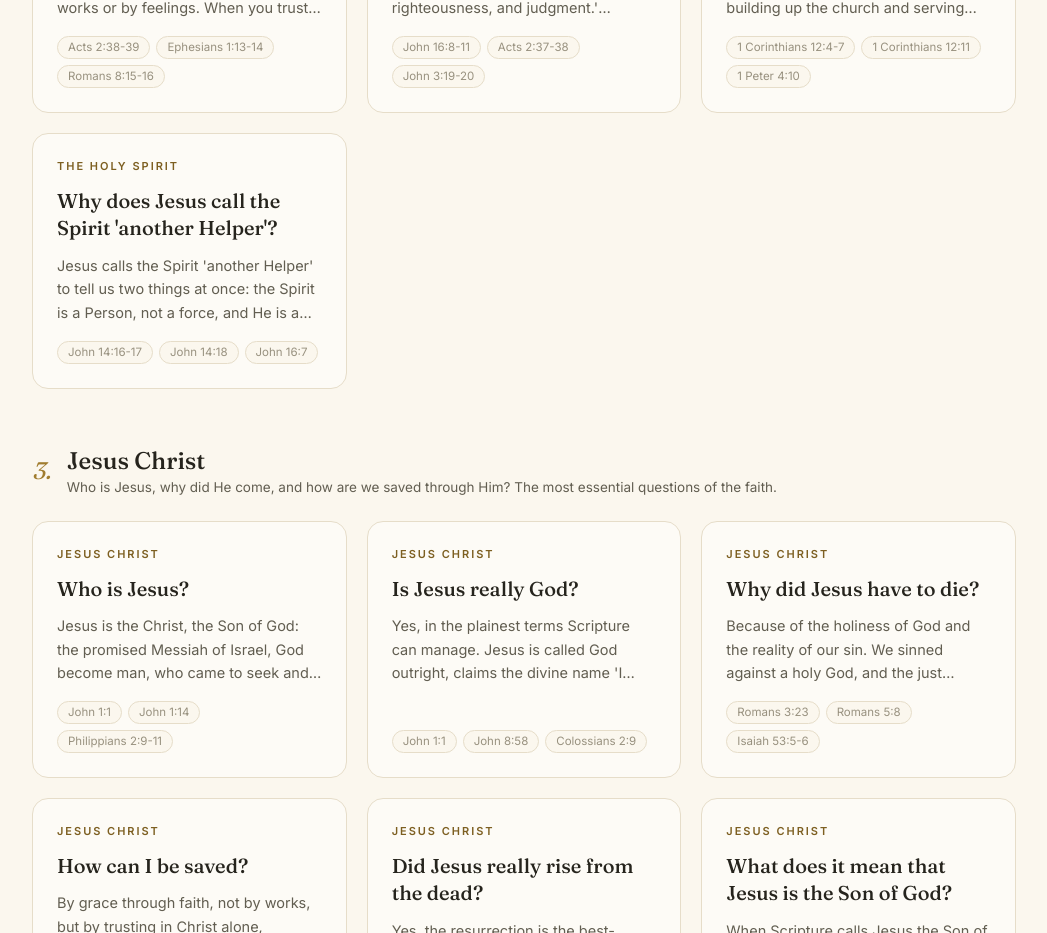
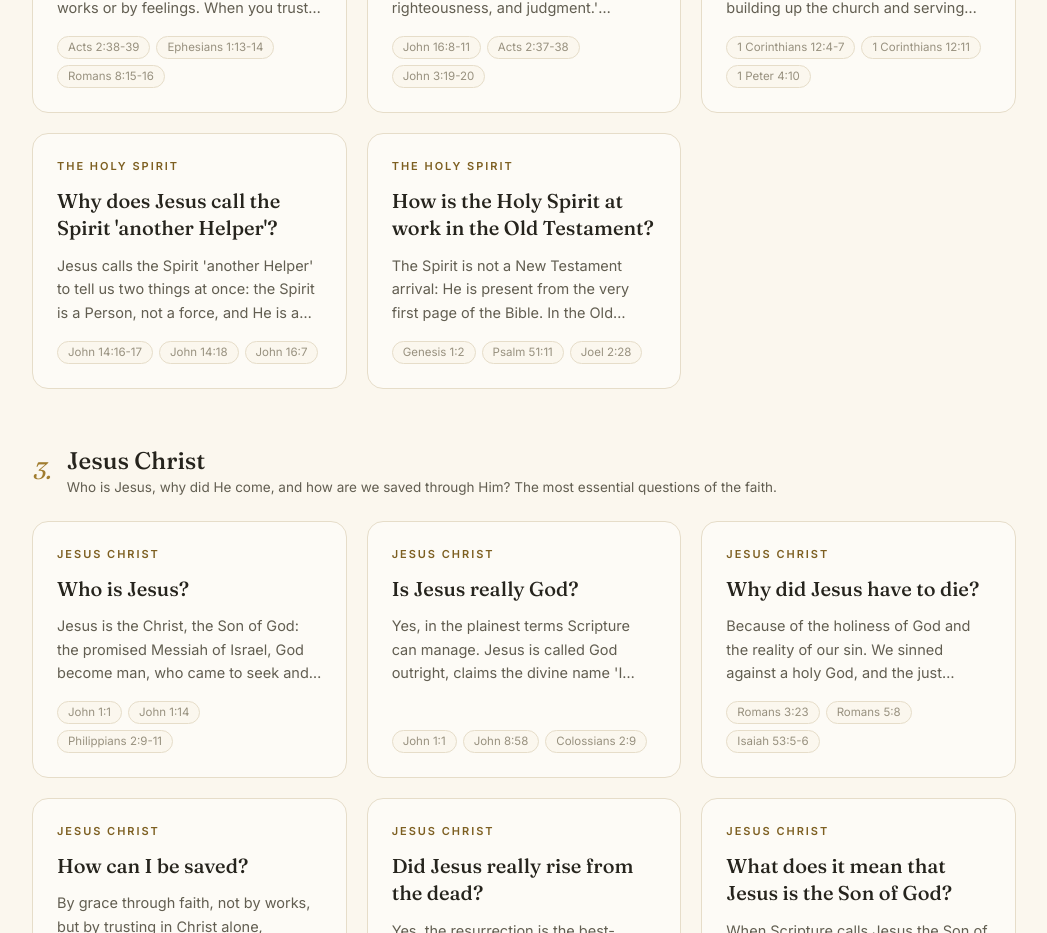
Before and after one commit to kczimm/glory, a Next.js app: page /questions in a window 1280 px wide. Shown: the part 1260-2193 px from the top of the page, without its empty margins (116-1163 px from the left). Built offline with nearby package versions, Linux system fonts and the light colour scheme.

Commit message:
Add study: How is the Holy Spirit at work in the Old Testament?

```diff
--- /dev/null
+++ b/scripts/reflookup.mjs
@@ -0,0 +1,22 @@
+// Usage: node scripts/reflookup.mjs "Gen 1:2" "Psalm 51:11" ...
+// Prints each ref's vendored WEB text so I can verify existence and wording.
+import { readFileSync } from "node:fs";
+const s = readFileSync("src/data/scripture.ts", "utf8");
+const verses = {};
+for (const m of s.matchAll(/^\s{2}"([^"]+)": "((?:[^"\\]|\\.)*)",$/gm)) verses[m[1]] = m[2];
+const BOOK_ALIASES = { Psalm: "Psalms" };
+const canonical = (b) => BOOK_ALIASES[b] ?? b;
+for (const raw of process.argv.slice(2)) {
+  const m = raw.match(/^(.*?)\s(\d+):(\d+)(?:-(\d+))?$/);
+  if (!m) { console.log(raw, "=> UNPARSEABLE"); continue; }
+  const book = canonical(m[1]);
+  const c = +m[2];
+  const from = +m[3];
+  const to = +(m[4] ?? m[3]);
+  const parts = [];
+  for (let v = from; v <= to; v++) {
+    const key = `${book} ${c}:${v}`;
+    parts.push(verses[key] !== undefined ? `  ${key}: ${verses[key]}` : `  ${key}: MISSING`);
+  }
+  console.log(parts.join("\n"));
+}
--- a/src/data/questions.ts
+++ b/src/data/questions.ts
@@ -154,10 +154,10 @@ export const questions: Question[] = [
       },
     ],
     keyVerses: ["Acts 5:3-4", "Matthew 28:19", "1 Corinthians 2:10-11", "Hebrews 9:14"],
-    raises: ["what-is-the-trinity", "how-does-the-spirit-convict-the-world"],
+    raises: ["what-is-the-trinity", "how-does-the-spirit-convict-the-world", "holy-spirit-in-the-old-testament"],
     followsFrom: ["who-is-the-holy-spirit"],
     related: ["is-jesus-really-god"],
-    planned: ["How is the Holy Spirit at work in the Old Testament?"],
+    planned: ["What is the fruit of the Spirit?"],
     order: 2,
   },
 
@@ -3135,4 +3135,87 @@ export const questions: Question[] = [
     planned: ["What is the unpardonable sin?"],
     order: 16,
   },
+
+  {
+    slug: "holy-spirit-in-the-old-testament",
+    question: "How is the Holy Spirit at work in the Old Testament?",
+    category: "holy-spirit",
+    summary:
+      "The Spirit is not a New Testament arrival: He is present from the very first page of the Bible. In the Old Testament He creates, empowers judges and kings, inspires prophets, and can be grieved; and the prophets pointed to a day when He would be poured out on all flesh and put within God's people.",
+    passages: [
+      {
+        book: "Genesis",
+        chapter: 1,
+        title: "The Spirit at creation",
+        lookFor: "The Spirit of God is present at the very beginning, hovering over the deep.",
+        focus: "1-3",
+      },
+      {
+        book: "Numbers",
+        chapter: 11,
+        title: "The Spirit on the seventy elders",
+        lookFor: "Moses wishes that all God's people had the Spirit on them: the whole people, not just leaders.",
+        focus: "16-30",
+      },
+      {
+        book: "1 Samuel",
+        chapter: 16,
+        title: "The Spirit comes on David",
+        lookFor: "The anointing of David: the Spirit of Yahweh comes mightily on him from that day forward.",
+        focus: "1-13",
+      },
+      {
+        book: "Ezekiel",
+        chapter: 37,
+        title: "Dry bones and the Spirit's breath",
+        lookFor: "The Spirit is the breath that brings the dead to life, and God promises to put His Spirit within His people.",
+        focus: "1-14",
+      },
+      {
+        book: "Joel",
+        chapter: 2,
+        title: "The promised outpouring",
+        lookFor: "The prophecy Peter quoted at Pentecost: the Spirit poured out on all flesh, on sons and daughters and servants.",
+        focus: "28-32",
+      },
+    ],
+    points: [
+      {
+        heading: "The Spirit is present from the very beginning",
+        body:
+          "The second verse of the Bible shows the Spirit of God hovering over the face of the waters at creation. Job confesses, 'The Spirit of God has made me,' and the psalm praises God who sends out His Spirit to renew the face of the ground. The Spirit is no afterthought; He is woven into the world from the start.",
+        verses: ["Genesis 1:2", "Job 33:4", "Psalm 104:30"],
+      },
+      {
+        heading: "He empowers God's servants for God's work",
+        body:
+          "The Spirit came on judges like Othniel and Gideon to deliver Israel. He came mightily on Saul and on David at their anointing. He filled Bezalel with wisdom and skill for the tabernacle, and He filled prophets like Micah with power to declare the word of God. The work of God has always been the work of the Spirit.",
+        verses: ["Judges 3:10", "Judges 6:34", "1 Samuel 10:6", "1 Samuel 16:13", "Exodus 31:3", "Micah 3:8", "2 Peter 1:21"],
+      },
+      {
+        heading: "He could be grieved, and even depart",
+        body:
+          "The Spirit was not an impersonal blessing to be stored: He was a Person who could be sinned against. David, after his great fall, pleaded with God not to take His holy Spirit from him. Isaiah tells how God's people rebelled and grieved His holy Spirit, and Samson discovered that the Lord could depart from him. The Spirit's presence was real, and losing it was a real tragedy.",
+        verses: ["Psalm 51:11", "Isaiah 63:10", "Judges 16:20"],
+      },
+      {
+        heading: "The prophets looked forward to a far greater gift",
+        body:
+          "Moses could only wish for a day when all God's people would have the Spirit. Joel saw it coming: a pouring out on all flesh, on sons and daughters and servants alike. Ezekiel promised a new heart and God's own Spirit put within His people, causing them to walk in His statutes, and breath filling dry bones with life. The Old Testament ends leaning forward, waiting.",
+        verses: ["Numbers 11:29", "Joel 2:28-29", "Ezekiel 36:26-27", "Ezekiel 37:14"],
+      },
+      {
+        heading: "With them then, in them now",
+        body:
+          "Jesus Himself marked the change: He told the disciples the Spirit 'lives with you, and will be in you,' and John explains that the Spirit was not yet given because Jesus was not yet glorified. The Old Testament knew the Spirit with God's people, upon leaders and prophets; Pentecost began the age when the Spirit would be poured out on all flesh and dwell within every believer.",
+        verses: ["John 14:17", "John 7:39", "Acts 2:16-18"],
+      },
+    ],
+    keyVerses: ["Genesis 1:2", "Psalm 51:11", "Joel 2:28", "Ezekiel 36:26-27", "2 Peter 1:21"],
+    raises: ["why-jesus-calls-the-spirit-another-helper", "how-do-i-receive-the-holy-spirit"],
+    followsFrom: ["is-the-holy-spirit-god"],
+    related: ["who-is-the-holy-spirit", "is-the-holy-spirit-god", "why-jesus-calls-the-spirit-another-helper"],
+    planned: ["Why did the Old Testament Spirit come and go?"],
+    order: 17,
+  },
 ];
```
